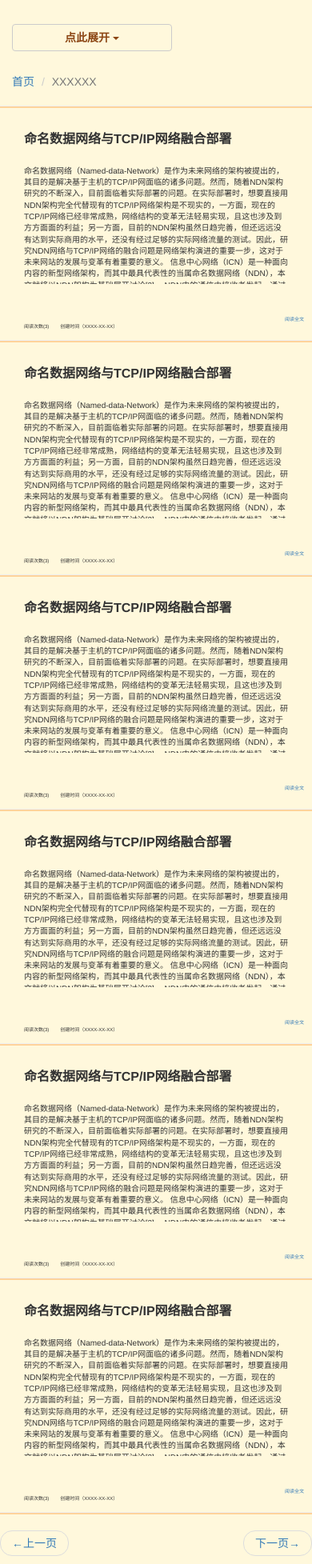
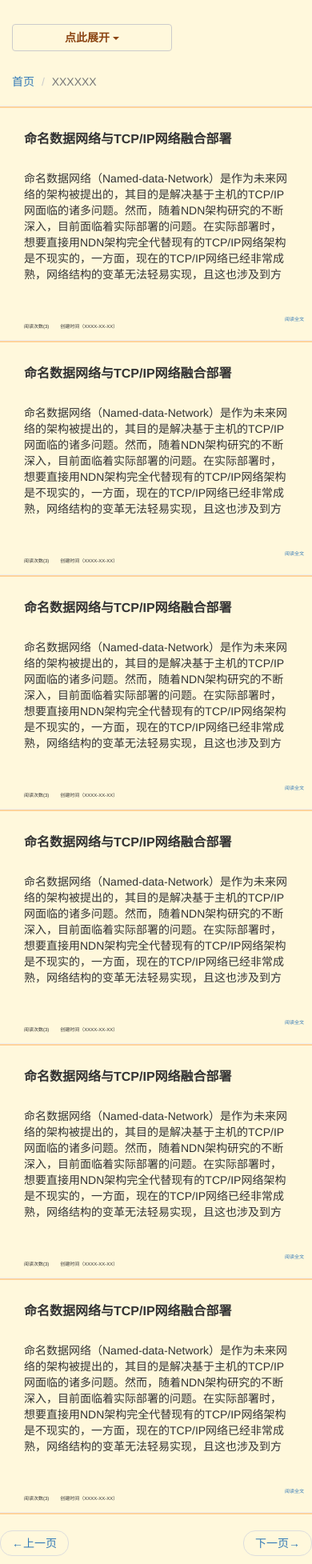
Before and after one commit to siwei698/blog, a Django app: page /secondpage/ in a window 390 px wide. Shown: the top 1955 px of the page at 80% size. Run offline with Django 3.2, Linux system fonts and the light colour scheme; some libraries are stand-ins or nearby versions.

Commit message:
分类页摘要部分缩小页面字体变小导致的显示bug

```diff
--- a/templates/secondpage.html
+++ b/templates/secondpage.html
@@ -103,9 +103,6 @@
         }
 
         @media only screen and (max-width: 768px) {
-            .list-article {
-                font-size: 10px;
-            }
             h4{
                 font-size: 16px;
             }
```
